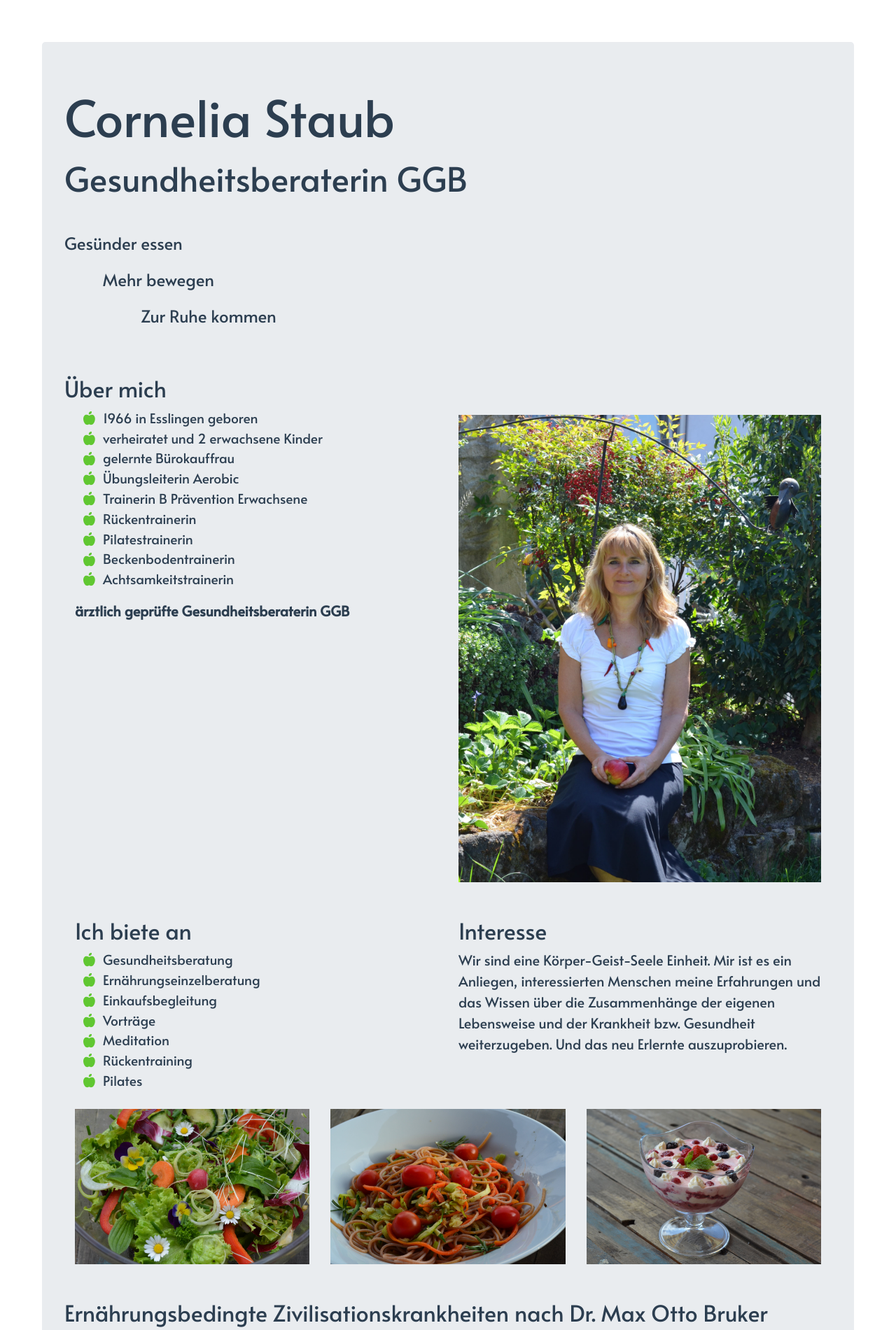
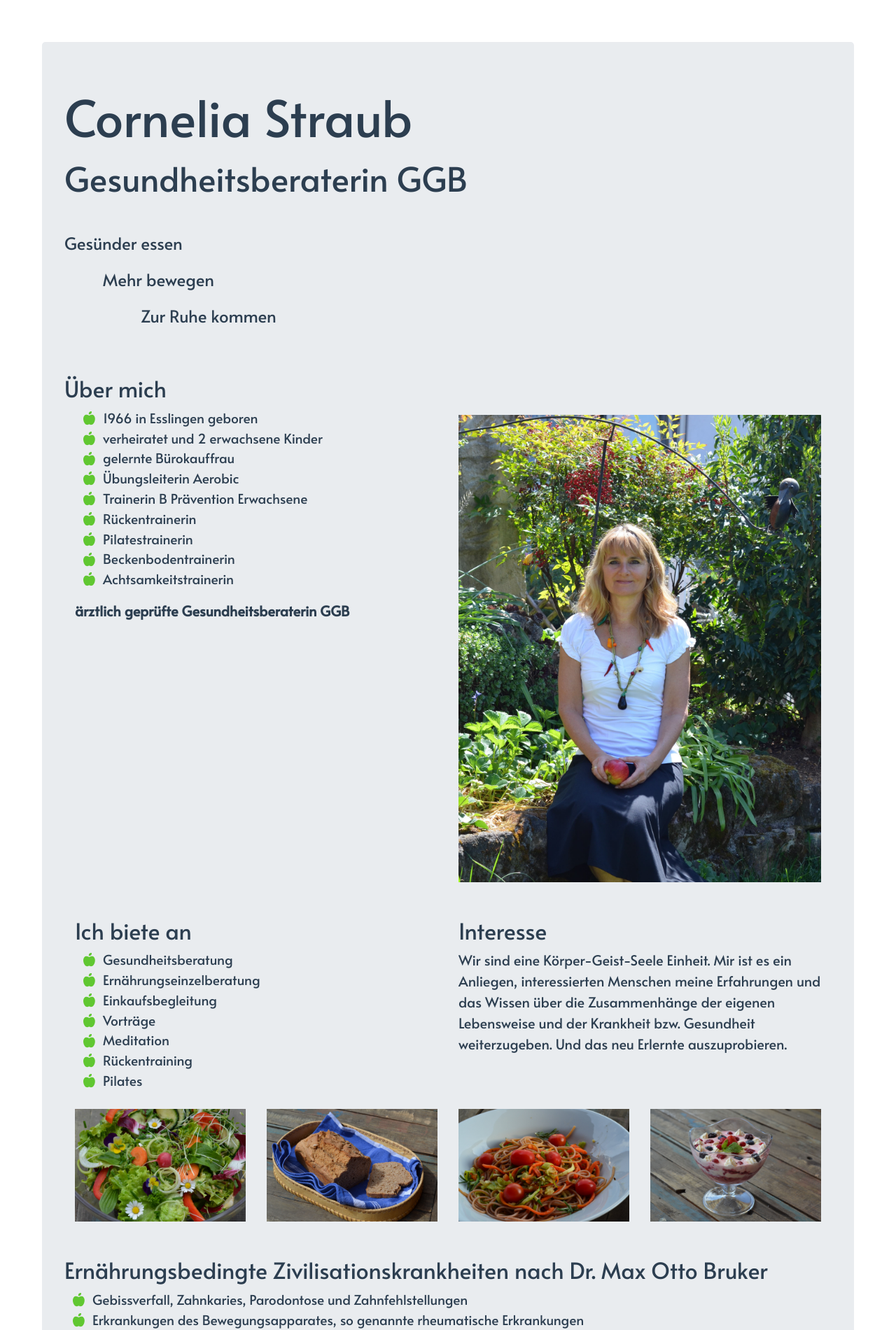
Before and after one commit to itmr-dev/gesundheitsberaterin-esslingen.de, a Vue app: page / in a window 1280 px wide. Shown: the top 1901 px of the page at 70% size. Built offline with nearby package versions, Linux system fonts and the light colour scheme.

Commit message:
added picture

```diff
--- a/src/App.vue
+++ b/src/App.vue
@@ -2,7 +2,7 @@
   <div id="app">
     <link href="https://fonts.googleapis.com/css2?family=Alata&display=swap" rel="stylesheet">
 
-    <b-jumbotron header="Cornelia Staub" lead="Gesundheitsberaterin GGB">
+    <b-jumbotron header="Cornelia Straub" lead="Gesundheitsberaterin GGB">
       <!--<b-nav pills>
     <b-nav-item active>Startseite</b-nav-item>
     <b-nav-item>Aktuell</b-nav-item>
@@ -76,6 +76,9 @@
           <b-row>
             <b-col>
               <b-img src="./assets/imgs/salat.jpg" fluid alt="Salat" style="padding-top: 10px" />
+            </b-col>
+            <b-col>
+              <b-img src="./assets/imgs/brot.jpg" fluid alt="Brot" style="padding-top: 10px" />
             </b-col>
             <b-col>
               <b-img src="./assets/imgs/hauptgericht.jpg" fluid alt="Hauptgericht"
```
Also changed, not shown: src/assets/imgs/brot.jpg (added).
